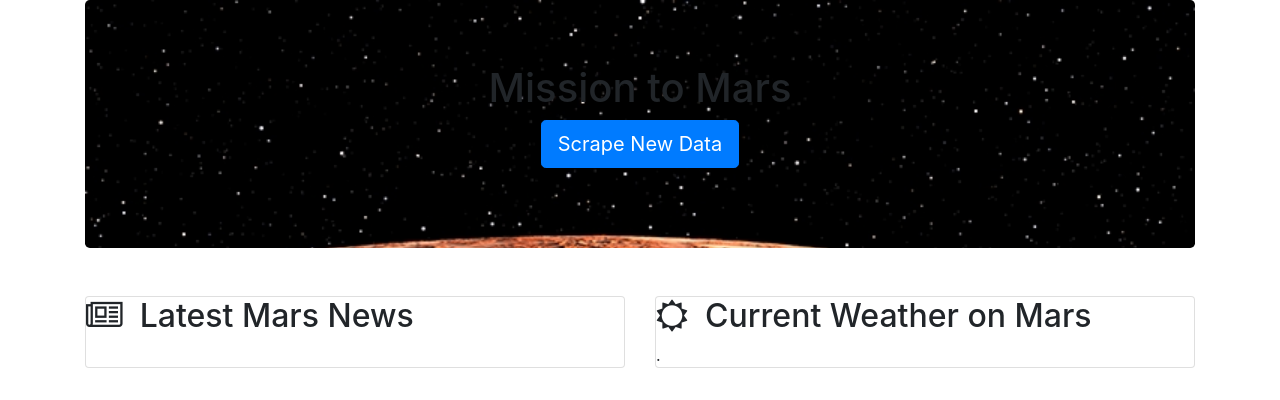
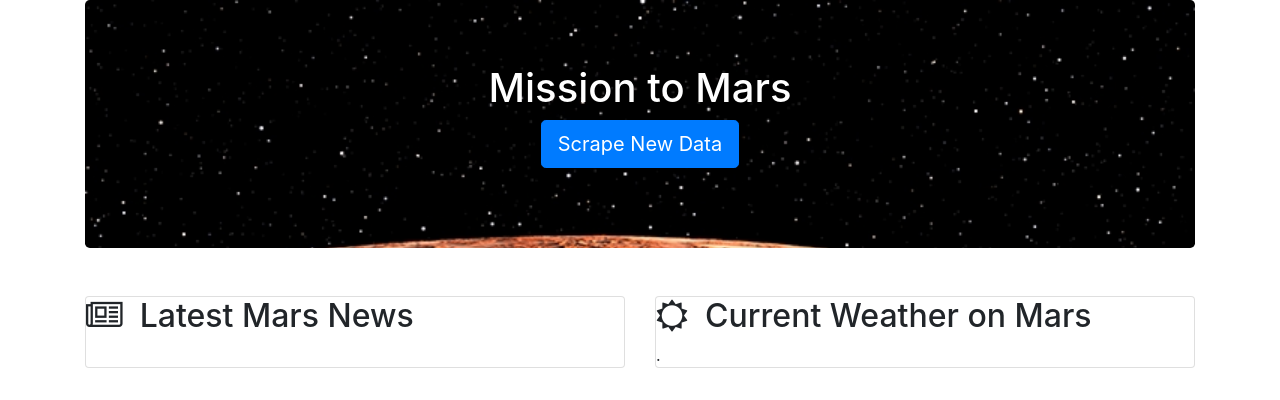
Before and after one commit to mharvanek/12-Web-Scraping-and-Document-Databases, a Flask app: template templates/index.html in a window 1280 px wide. Shown: the top 400 px of the page. Run offline with Flask 2, Linux system fonts and the light colour scheme; the template is opened without the code that fills it, so the values that code supplies are empty; some libraries are stand-ins or nearby versions.

Commit message:
title color

```diff
--- a/templates/index.html
+++ b/templates/index.html
@@ -27,7 +27,7 @@
   <div class="container">
 
     <div class="jumbotron text-center">
-      <h1>Mission to Mars</h1>
+      <h1 style="color: #ffffff">Mission to Mars</h1>
       <p><a class="btn btn-primary btn-lg" href="/scrape" role="button">Scrape New Data</a></p>
     </div>
 
```
Also changed, not shown: 1 other file.
